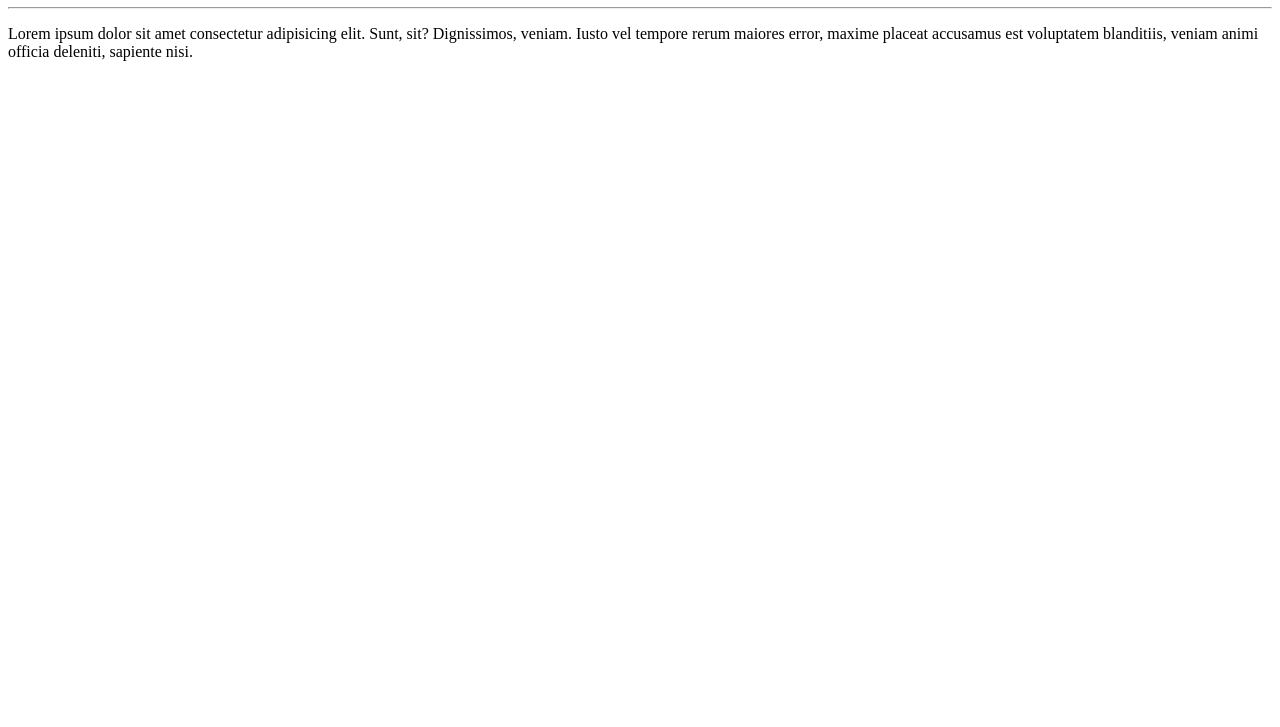
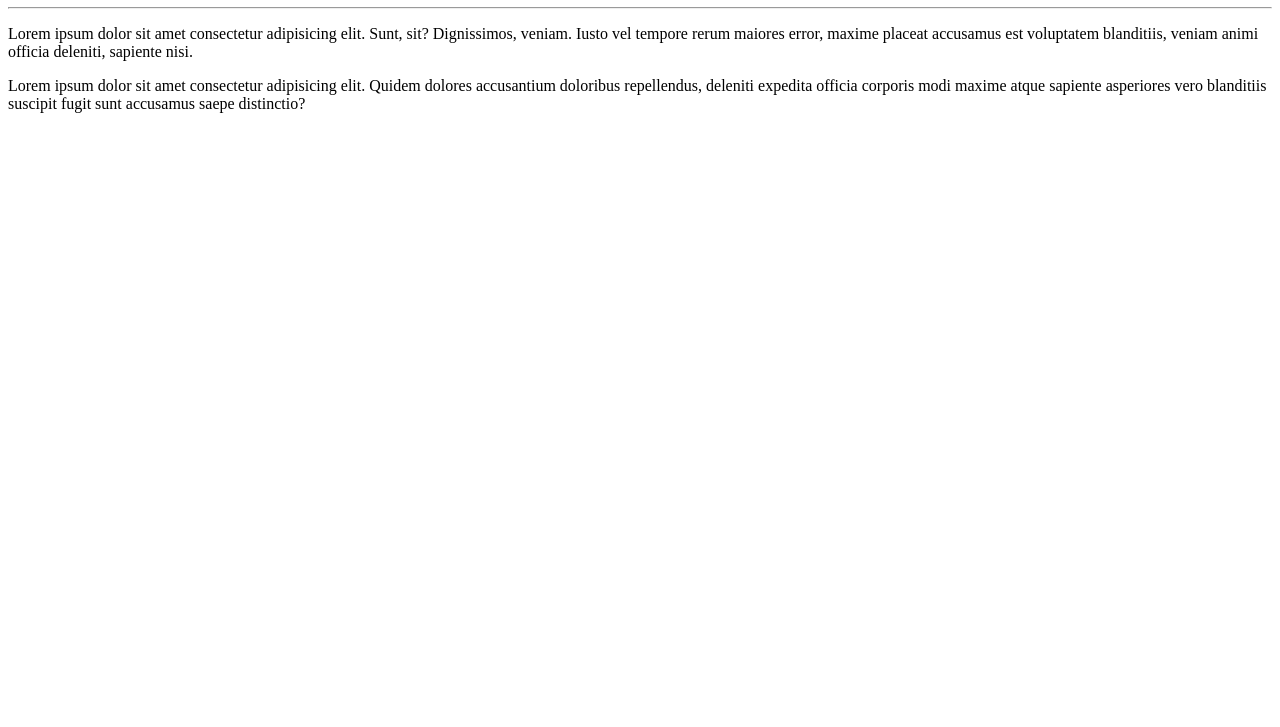
Before and after one commit to gabrielmoreiravilela/Ola-Mundo, a plain HTML site: page site-exemplo/index.html in a window 1280 px wide. Shown: the part 73-800 px from the top of the page. Drawn offline with Linux system fonts and the light colour scheme.

Commit message:
adicionei um parágrafo

```diff
--- a/site-exemplo/index.html
+++ b/site-exemplo/index.html
@@ -11,5 +11,8 @@
     <p>Lorem ipsum dolor sit amet consectetur adipisicing elit. Sunt, sit? Dignissimos,
         veniam. Iusto vel tempore rerum maiores error, maxime placeat accusamus est voluptatem blanditiis,
         veniam animi officia deleniti, sapiente nisi.</p>
+    <p>Lorem ipsum dolor sit amet consectetur adipisicing elit. Quidem dolores accusantium doloribus repellendus,
+        deleniti expedita officia corporis modi maxime atque sapiente asperiores vero blanditiis
+        suscipit fugit sunt accusamus saepe distinctio?</p>
 </body>
 </html>
```
